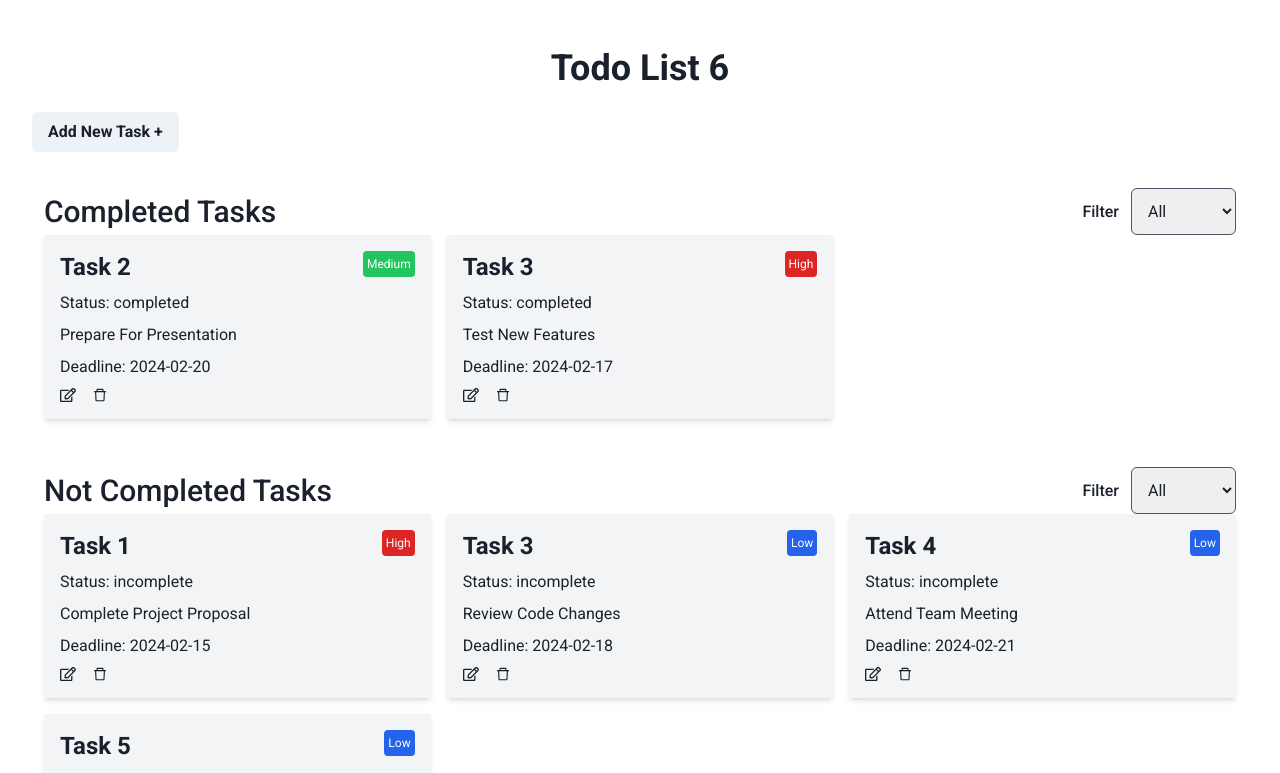
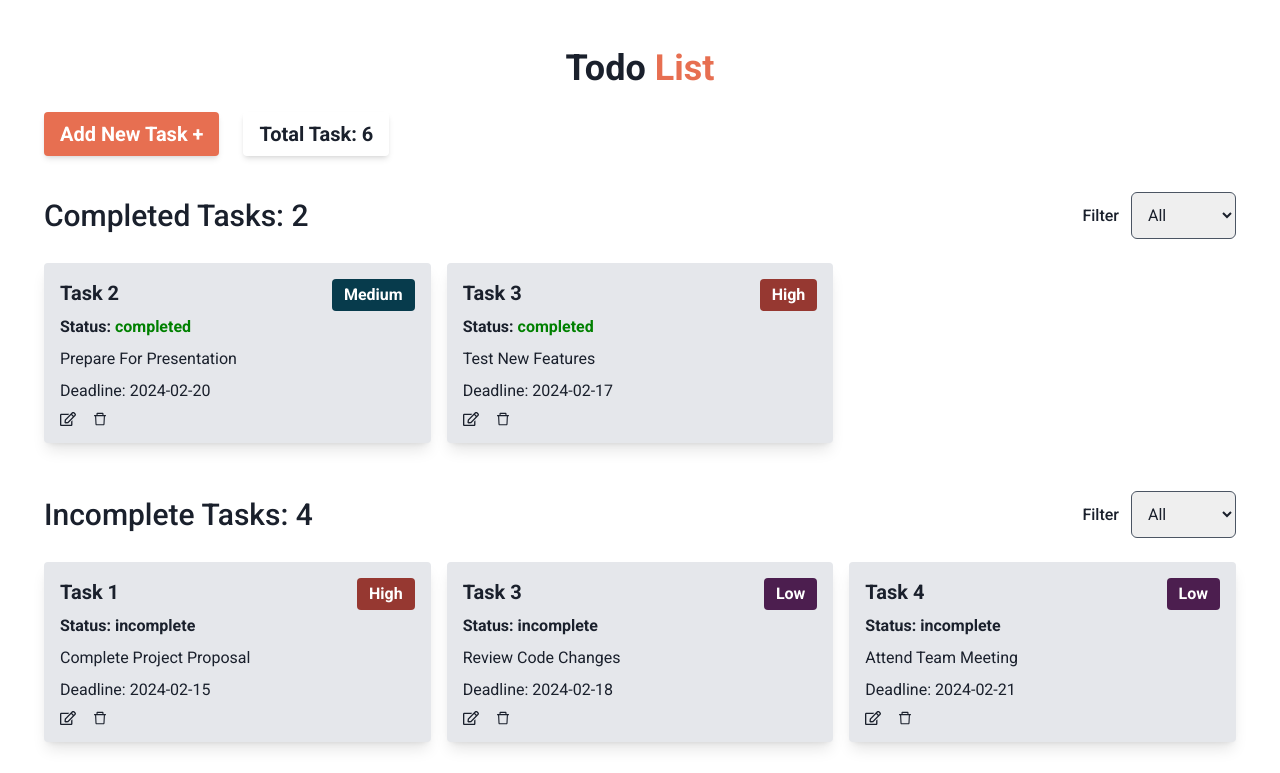
Before and after one commit to Foyez-Ahamed/todo-list-app, a React (Vite) app: page / in a window 1280 px wide. Shown: the top 773 px of the page. Built offline with nearby package versions, Linux system fonts and the light colour scheme.

Commit message:
added counter for total task and completed tasks

```diff
--- a/index.html
+++ b/index.html
@@ -6,7 +6,7 @@
     <meta name="viewport" content="width=device-width, initial-scale=1.0" />
     <title>Todo List</title>
   </head>
-  <body>
+  <body background="#f8f5f4">
     <div id="root"></div>
     <script type="module" src="/src/main.jsx"></script>
   </body>
--- a/src/App.jsx
+++ b/src/App.jsx
@@ -21,8 +21,11 @@ function App() {
 
   return (
     <div className="max-w-screen-xl mx-auto px-2 md:px-6 lg:px-8 lg:py-2 font-roboto">
-     <h1 className="text-4xl text-center font-bold mt-10">Todo List {allTasks.length}</h1>
+     <h1 className="text-4xl text-center font-bold mt-10">Todo <span className="text-[#E76F51]">List</span></h1>
+
+     <div className="mt-6">
      <NewTaskForm allTasks={allTasks} setAllTasks={setAllTasks}></NewTaskForm>
+     </div>
 
      <div className="mt-6 p-3 rounded-md">
       <CompletedTasks completed={completed} allTasks={allTasks} setAllTasks={setAllTasks}></CompletedTasks>
--- a/src/components/CompletedTasks.jsx
+++ b/src/components/CompletedTasks.jsx
@@ -3,20 +3,17 @@ import TaskCard from "./TaskCard";
 import handleFilter from "../utility/priorityFilter";
 
 const CompletedTasks = ({ completed, allTasks, setAllTasks }) => {
- console.log(completed);
-   const [displayCompleted, setDisplayCompleted] = useState([])
+
+   const [displayCompleted, setDisplayCompleted] = useState([]);
 
    useEffect(()=> {
     setDisplayCompleted(completed);
    },[completed])
 
-   console.log(displayCompleted);
-
-
   return (
     <div>
       <div className="flex items-center gap-2 justify-between">
-        <h1 className="text-3xl font-medium">Completed Tasks</h1>
+        <h1 className="text-medium lg:text-3xl  font-medium">Completed Tasks: {completed.length}</h1>
 
         <form className="flex items-center gap-3">
           <label className="font-medium" htmlFor="Filter">
@@ -31,6 +28,7 @@ const CompletedTasks = ({ completed, allTasks, setAllTasks }) => {
         </form>
 
       </div>
+
       <div className="grid grid-cols-1 md:grid-cols-2 lg:grid-cols-3 gap-4">
         {displayCompleted.map((task) => (
           <TaskCard
--- a/src/components/NewTaskForm.jsx
+++ b/src/components/NewTaskForm.jsx
@@ -37,8 +37,9 @@ const NewTaskForm = ({allTasks, setAllTasks}) => {
   return (
     <div>
       <>
-        <div className="mt-6">
-        <Button onClick={onOpen}>Add New Task +</Button>
+        <div className="ml-3 mt-6 flex items-center gap-6">
+        <button className=" text-medium lg:text-xl font-bold shadow-md px-4 py-2 rounded bg-[#E76F51] text-white hover:bg-gray-500 transition-all duration-300" onClick={onOpen}>Add New Task +</button>
+        <h2 className="text-medium lg:text-xl font-bold shadow-md lg:px-4 py-2 rounded">Total Task: {allTasks.length}</h2>
         </div>
         <Modal
           onClose={onClose}
--- a/src/components/NotCompletedTasks.jsx
+++ b/src/components/NotCompletedTasks.jsx
@@ -14,7 +14,7 @@ const NotCompletedTasks = ({ notCompleted, allTasks, setAllTasks }) => {
     <div>
 
       <div className="flex items-center gap-2 justify-between">
-        <h1 className="text-3xl font-medium">Not Completed Tasks</h1>
+        <h1 className=" text-medium lg:text-3xl font-medium">Incomplete Tasks: {notCompleted.length}</h1>
 
         <form className="flex items-center gap-3">
           <label className="font-medium" htmlFor="Filter">
--- a/src/components/TaskCard.jsx
+++ b/src/components/TaskCard.jsx
@@ -15,11 +15,11 @@ const TaskCard = ({task, allTasks, setAllTasks}) => {
     let priorityBg = "";
 
     if(priority === "high"){
-        priorityBg = "bg-red-600"
+        priorityBg = "bg-[#963831]"
     } else if(priority === "medium"){
-        priorityBg = "bg-green-500"
+        priorityBg = "bg-[#073b4c]"
     } else{
-        priorityBg = "bg-blue-600"
+        priorityBg = "bg-[#4c1e4f]"
     }
 
     const handleDelete = () => {
@@ -75,10 +75,10 @@ const TaskCard = ({task, allTasks, setAllTasks}) => {
     return (
 
         <div>
-             <div className="p-4 flex flex-col gap-2 bg-gray-100 shadow-md relative">
-            <h3 className="font-semibold text-2xl capitalize">{title}</h3>
-            <h4>Status: {isCompleted ? "completed" : "incomplete"}</h4>
-            <p className={`capitalize absolute right-4 top-4 p-1 ${priorityBg} rounded text-white text-[12px]`}>{priority}</p>
+             <div className="p-4 flex flex-col gap-2 bg-gray-200 shadow-lg rounded mt-6 relative">
+            <h3 className="font-semibold text-medium lg:text-xl capitalize">{title}</h3>
+            <h4 className="text-medium font-bold">Status: <span style={{ color: isCompleted ? 'green' : 'inherit' }}>{isCompleted ? "completed" : "incomplete"}</span></h4>
+            <p className={`capitalize absolute right-4 top-4 p-1 px-3 ${priorityBg} rounded text-white text-[16px] font-bold`}>{priority}</p>
             <p className="capitalize">{description}</p>
             <p >Deadline: {deadline}</p>
             <div className="flex gap-4 items-center">
```
